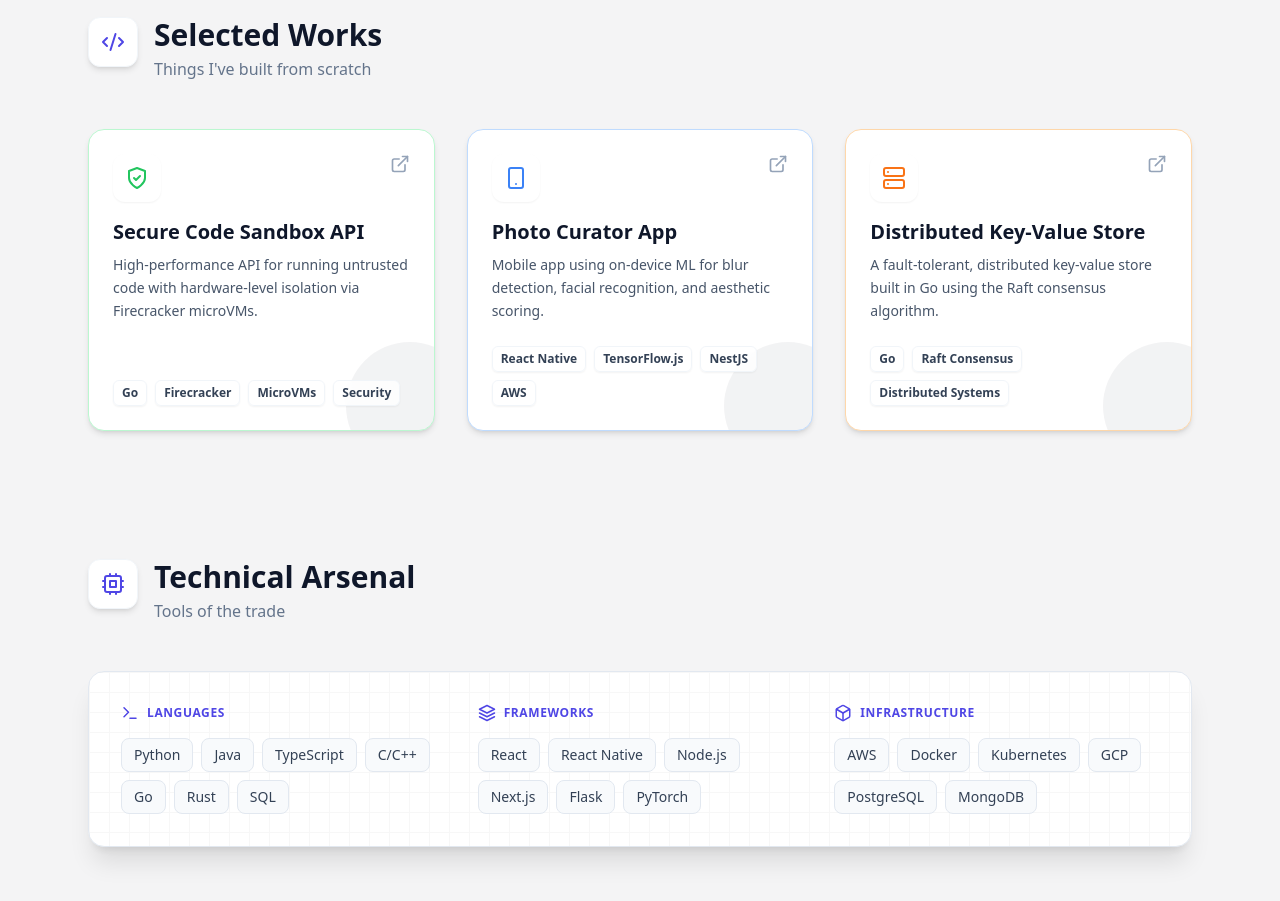
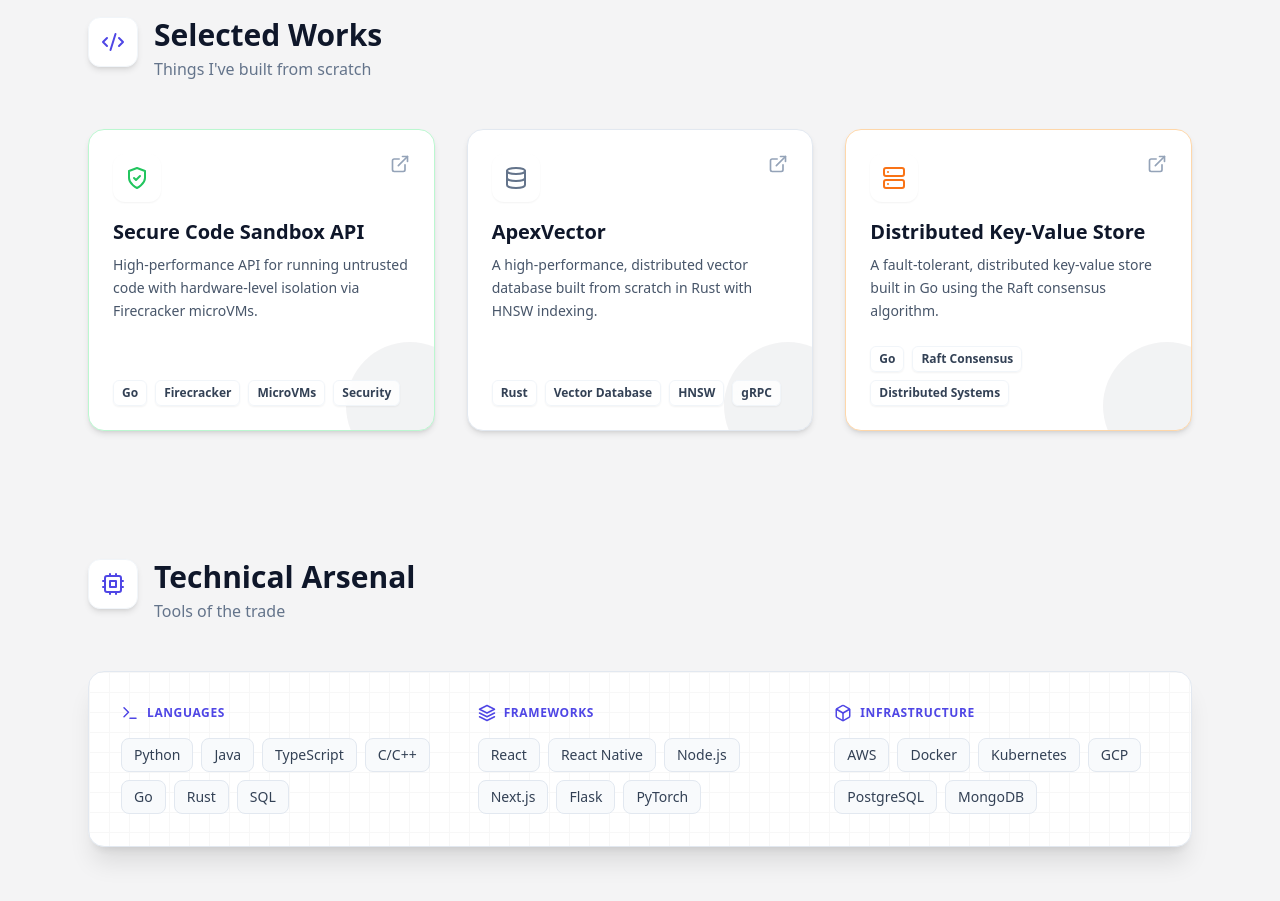
Before and after one commit to bthaas/bthaas.github.io, a React (Vite) app: page / in a window 1280 px wide. Shown: the part 1700-2601 px from the top of the page. Built offline with nearby package versions, Linux system fonts and the light colour scheme.

Commit message:
feat: replace project with apex vector

```diff
--- a/src/Portfolio.jsx
+++ b/src/Portfolio.jsx
@@ -19,7 +19,8 @@ import {
   MousePointer2,
   X,
   Server,
-  ShieldCheck
+  ShieldCheck,
+  Database
 } from 'lucide-react';
 
 const projects = [
@@ -35,15 +36,15 @@ const projects = [
     url: "https://github.com/bthaas/go-secure-sandbox"
   },
   {
-    id: 'photo-curator',
-    title: "Photo Curator App",
-    description: "Mobile app using on-device ML for blur detection, facial recognition, and aesthetic scoring.",
-    longDescription: "A React Native application designed to intelligently manage and curate large photo libraries. It uses TensorFlow.js to run on-device machine learning models, ensuring user privacy. Key features include automatic detection of blurry or low-quality images, grouping photos by recognized faces, and an aesthetic scoring model to highlight the best shots. The backend, built with NestJS and AWS, handles user accounts and metadata synchronization.",
-    icon: <Smartphone className="text-blue-500" />,
-    tags: ["React Native", "TensorFlow.js", "NestJS", "AWS"],
-    color: "border-blue-200 bg-blue-50/50",
+    id: 'apex-vector',
+    title: "ApexVector",
+    description: "A high-performance, distributed vector database built from scratch in Rust with HNSW indexing.",
+    longDescription: "A high-performance, persistent, approximate nearest neighbor (ANN) search vector database written in Rust. It implements the HNSW (Hierarchical Navigable Small World) algorithm with scalar quantization for 4x memory compression and features an ACID-compliant, durable storage engine using Write-Ahead Logging (WAL). The high-performance API is built with Tonic/Protobuf.",
+    icon: <Database className="text-slate-500" />,
+    tags: ["Rust", "Vector Database", "HNSW", "gRPC"],
+    color: "border-slate-200 bg-slate-50/50",
     image: "/assets/analytics2.png",
-    url: "https://github.com/bthaas"
+    url: "https://github.com/bthaas/apex-vector"
   },
   {
     id: 'raft-kv-store',
```
